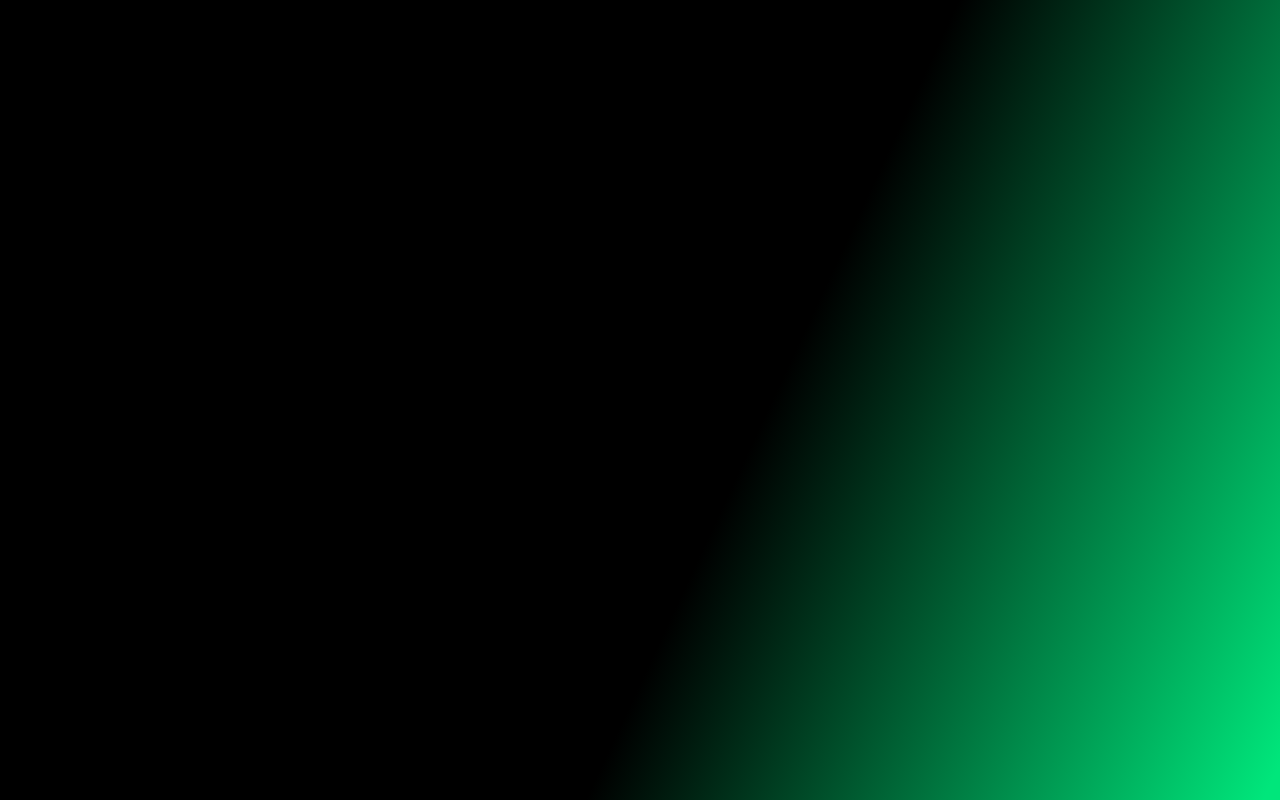
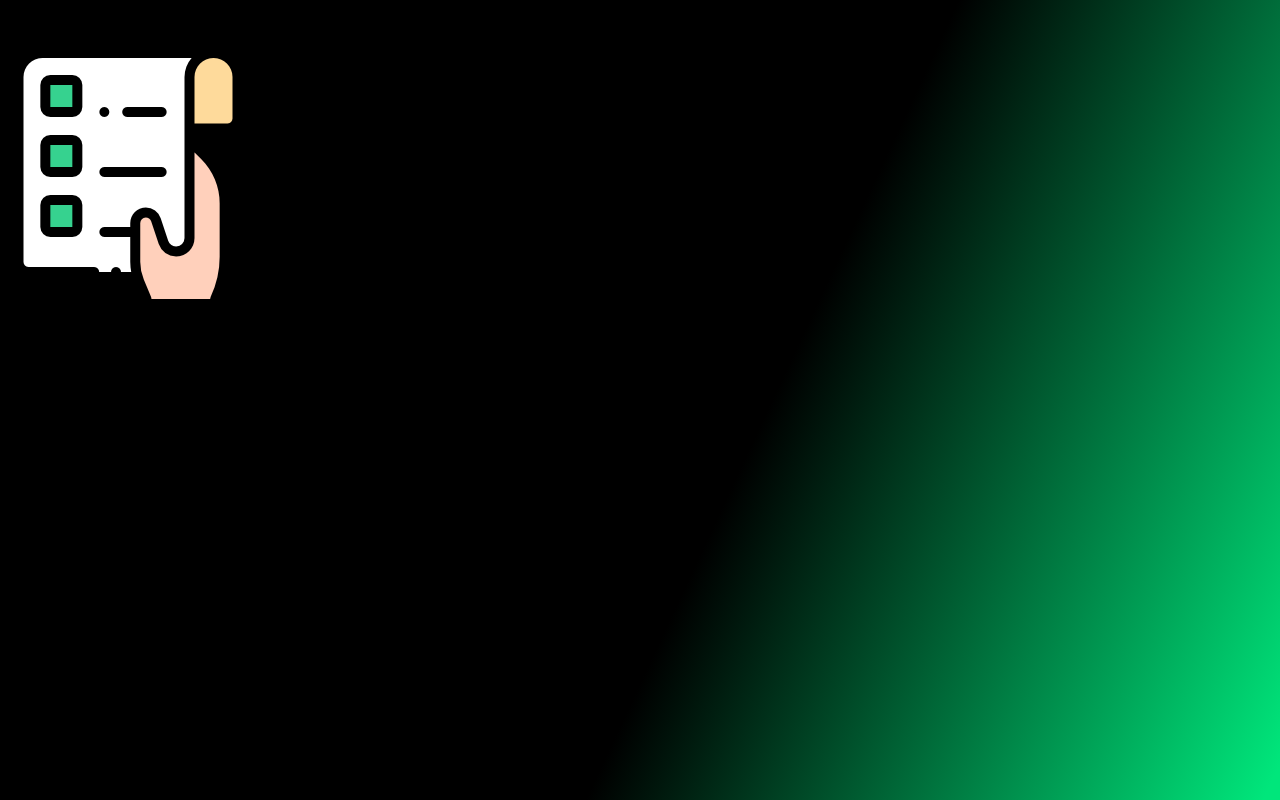
Before and after one commit to MarceloDEV05/Cortex, a React (Vite) app: page /tasklist in a window 1280 px wide. Built offline with nearby package versions, Linux system fonts and the light colour scheme; a web font is replaced by a local one.

Commit message:
criando lista de tarefas da aplicação

```diff
--- a/src/App.jsx
+++ b/src/App.jsx
@@ -1,5 +1,6 @@
 import RoutesApp from './routes'
 import './App.css'
+
 
 function App() {
 
--- a/src/components/Header.jsx
+++ b/src/components/Header.jsx
@@ -1,7 +1,11 @@
+ import NavBar from "./navbar"
+ import Logo from "./Logo"
+
  function Header(){
     return(
-     <header className='h-[50px] items-center flex justify-around'>
-         <h1 id='name' className="text-3xl text-white ">Cortex</h1>
+      <header className="bg-cover h-[90px] flex items-center justify-around align-middle" >
+         <Logo/>
+         <NavBar/>
     </header>
     )
  }
--- /dev/null
+++ b/src/components/Logo.jsx
@@ -0,0 +1,7 @@
+function Logo(){
+    return(
+        <h1 className="text-white text-3xl">Cortex</h1>
+    )
+}
+
+export default Logo
--- a/src/pages/Home/index.jsx
+++ b/src/pages/Home/index.jsx
@@ -1,24 +1,12 @@
-
-import Header from "../../components/Header"
-import NavBar from "../../components/navbar"
 import SectionImg from "../../components/SectionImg"
 import SectionTxt from "../../components/SectionTxt"
 
 
  function Home() {
     return(
-        <div className="">
-        <div className="bg-cover h-[90px] flex items-center justify-around align-middle" >
-            <Header/>
-            <NavBar/>
-        </div>
-
-            <div className="flex justify-around items-center mt-10">
-                <SectionImg/>
-                <SectionTxt/>
-            </div>
-
-
+        <div className="flex items-center justify-around">
+           <SectionImg/>
+           <SectionTxt/>
         </div>
     )
  }
--- a/src/pages/List/index.jsx
+++ b/src/pages/List/index.jsx
@@ -1,6 +1,18 @@
+import Img from '/src/assets/1187525.png'
+
 function List(){
     return(
-        <h1 className="text-white">Lista  de tarefas</h1>
+        <div className="text-white flex flex-col">
+
+         <div>
+            <img src={ Img } alt="imagemlista.png" />
+         </div>
+
+        <div className="text-center align-bottom">
+            <button className="border rounded-full w-[50px] h-[50px] text-3xl bg-green-700">+</button>
+        </div>
+
+        </div>
     )
 }
 
--- a/src/routes.jsx
+++ b/src/routes.jsx
@@ -1,11 +1,13 @@
  import { BrowserRouter, Routes, Route } from "react-router-dom";
  import Home from "./pages/Home";
  import List from "./pages/List";
+ import Header from "./components/Header";
 
  function RoutesApp(){
     return(
 
         <BrowserRouter>
+            <Header/>
             <Routes>
                 <Route path="/" element={ <Home /> } />
                 <Route path="/tasklist" element={ <List/>} />
```
